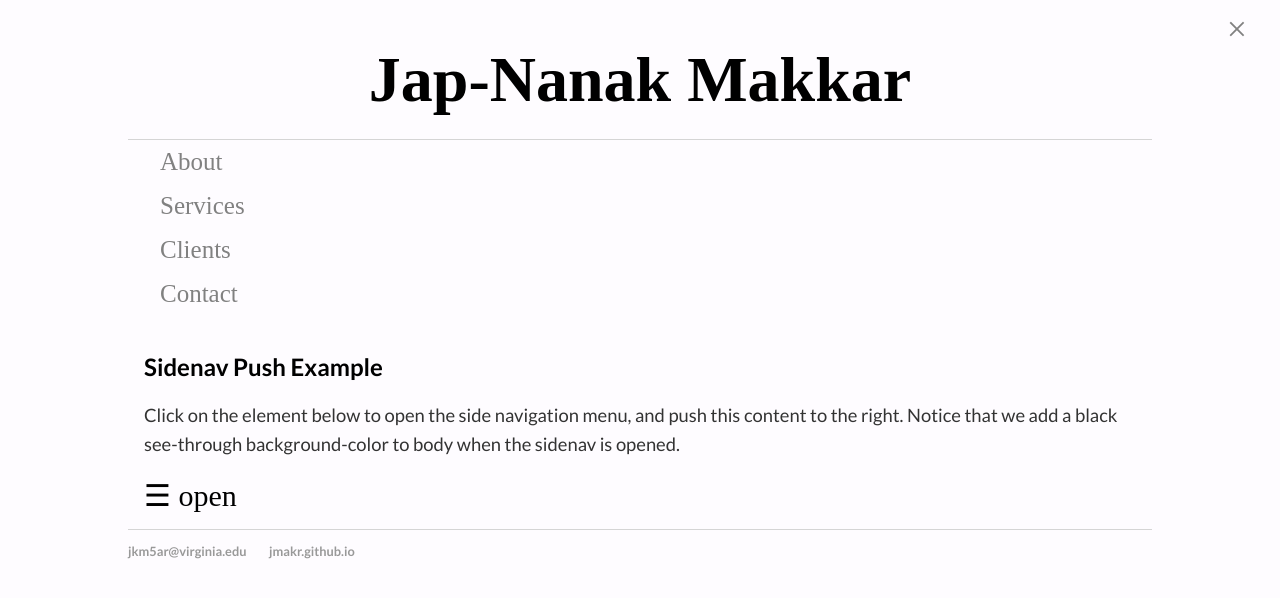
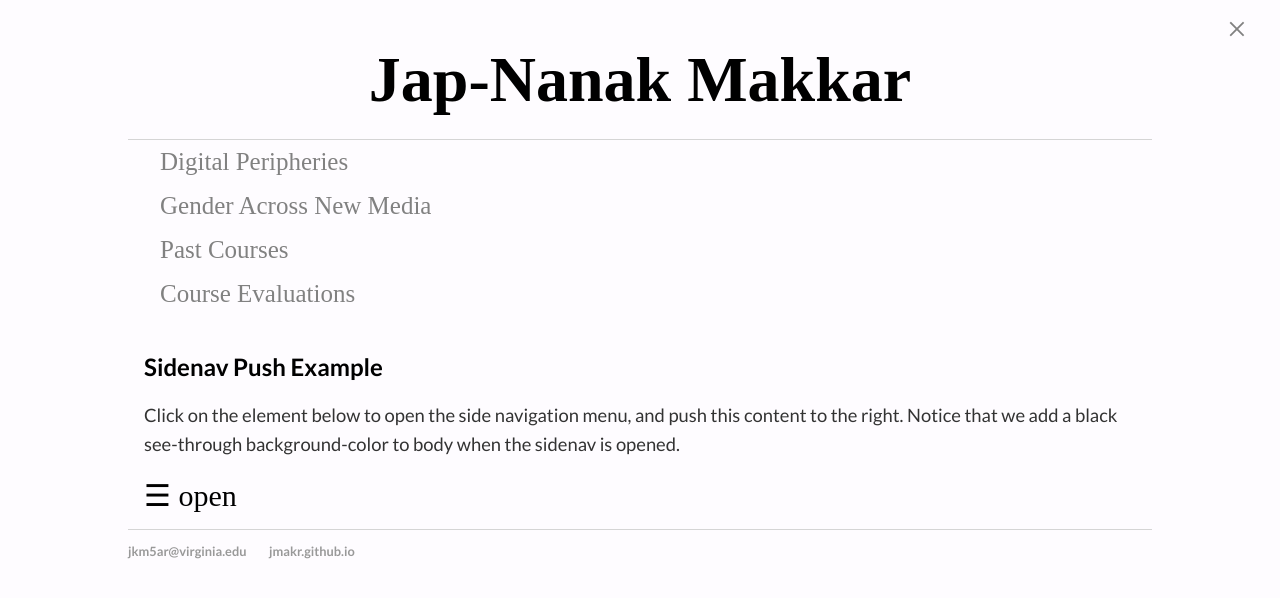
Before and after one commit to jmakr/jmakr.github.io, a Jekyll site: the page built from index.html, in a window 1280 px wide. Shown: the top 598 px of the page. Built offline with Jekyll 4.4.1, drawn with Linux system fonts in a browser that asks for light colours.

Commit message:
Update default.html

```diff
--- a/_layouts/default.html
+++ b/_layouts/default.html
@@ -80,10 +80,10 @@
 
 			<div id="mySidenav" class="sidenav">
 			  <a href="javascript:void(0)" class="closebtn" onclick="closeNav()">&times;</a>
-			  <a href="#">About</a>
-			  <a href="#">Services</a>
-			  <a href="#">Clients</a>
-			  <a href="#">Contact</a>
+			  <a href="#">Digital Peripheries</a>
+			  <a href="#">Gender Across New Media</a>
+			  <a href="#">Past Courses</a>
+			  <a href="#">Course Evaluations</a>
 			</div>
 
 			<div id="main">
```
